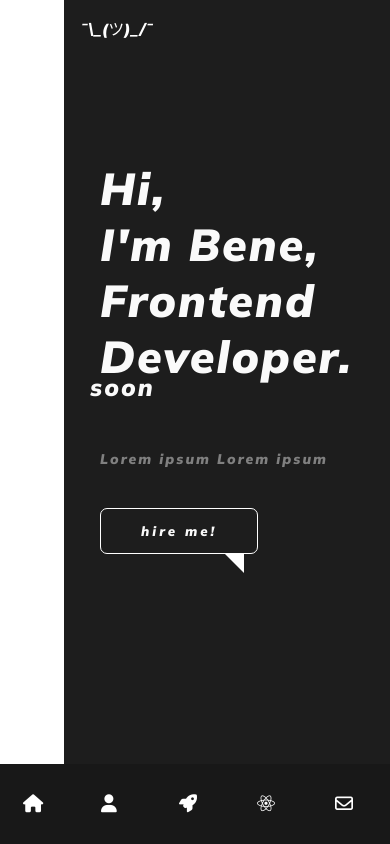
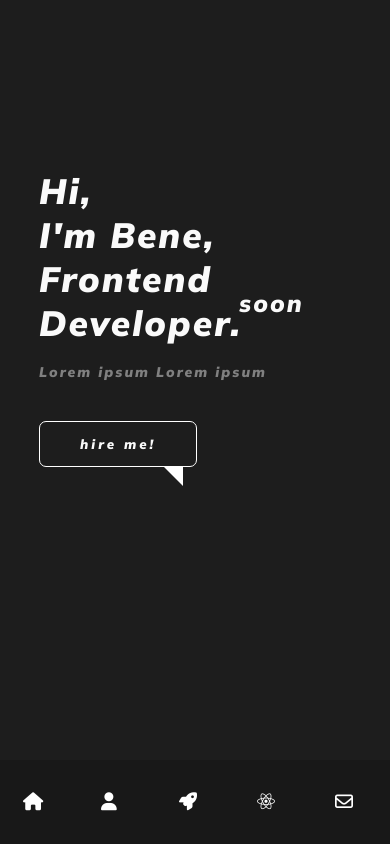
Before and after one commit to koebe1/portfolio, a plain HTML site: page index.html in a window 390 px wide. Drawn offline with Linux system fonts and the light colour scheme.

Commit message:
added more support for mobile version

```diff
--- a/index.html
+++ b/index.html
@@ -59,13 +59,13 @@
                 <br>
                 <span class="second-row">I'm Bene,</span>
                 <br>
-                <span class="third-row">Frontend Developer.</span>
+                <span class="third-row frontend">Frontend</span> <span class="third-row developer">Developer.</span>
                 <span class="soon">soon</span>
 
                 <span class="fourth-row">Lorem ipsum Lorem ipsum </span>
                 <button class="hire">hire me!</button>
             </div>
-            <span style="color: white">¯\_(ツ)_/¯</span>
+            <!-- <span style="color: white">¯\_(ツ)_/¯</span> -->
         </section>
     </main>
 </body>
--- a/styles.css
+++ b/styles.css
@@ -1,7 +1,7 @@
 :root {
   font-size: 16px;
-  font-family: 'Open Sans;';
-  --bgc-primary: rgba(29,29,29);
+  font-family: 'Mulish';
+  --bgc-primary: rgba(29, 29, 29);
   --bgc-secondary: rgba(24, 24, 24);
   --transition-speed: 400ms;
 
@@ -104,7 +104,7 @@ body {
 
 .social-item {
   width: 100%;
-  display:flex;
+  display: flex;
   justify-content: center;
 }
 
@@ -148,7 +148,7 @@ body {
 
 .fourth-row {
   font-size: 14px;
-  color: rgba(128,128,128);
+  color: rgba(128, 128, 128);
   display: block;
   margin-top: 0.8rem;
 
@@ -182,11 +182,7 @@ body {
   margin-bottom: -20px;
 }
 
-.hire:hover {
-  background-color: rgba(250, 250, 250, 1);
-  color: var(--bgc-secondary);
-  transition:  200ms ease;
-}
+
 
 @media (min-width: 900px) {
 
@@ -205,28 +201,69 @@ body {
   .nav-item:hover {
     filter: grayscale(100%) opacity(0.8);
   }
+
+  .hire:hover {
+    background-color: rgba(250, 250, 250, 1);
+    color: var(--bgc-secondary);
+    transition: 200ms ease;
+  }
+
+  .hire:active {
+    background-color: rgba(250, 250, 250, 0);
+    color: rgba(250, 250, 250)
+  }
 }
 
 @media only screen and (max-width: 480px) {
 
+  .main {
+    height: 90vh;
+    width: 100vw;
+    padding: 0;
+    margin: 0;
+  }
+
   .text-zone {
     color: rgba(250, 250, 250, 1);
-    font-size: 2.8rem;
+    font-size: 2.2rem;
     font-family: 'Roboto', sans-serif;
     position: absolute;
-    left: 100px;
-    top: 160px;
+    left: 10%;
+    top: 20%;
     letter-spacing: 2px;
   }
+
+  .developer {
+    display: block;
+  }
+
+  .soon {
+    font-size: 1.5rem;
+    position: relative;
+    left: 200px;
+    bottom: 5.5ex;
+
+  }
+
+  .fourth-row {
+    font-size: 14px;
+    color: rgba(128, 128, 128);
+    display: block;
+    margin-top: -1.5rem;
+
+  }
+
   .social-media {
-    display:none;
+    display: none;
   }
 
   .navbar {
-    height: 5rem;
+    position: fixed;
+    height: 10vh;
     width: 100vw;
     bottom: 0px;
   }
+
   .navbar-nav {
     padding: 0px;
     margin: 0px;
@@ -241,11 +278,12 @@ body {
   .nav-item {
 
 
-    height:100%;
+    height: 100%;
     width: 100%;
   }
+
   .nav-link {
-    display:flex;
+    display: flex;
     justify-content: center;
     padding: 0;
     margin: 0;
```
Lines whose indentation alone changed are shown as unchanged.
